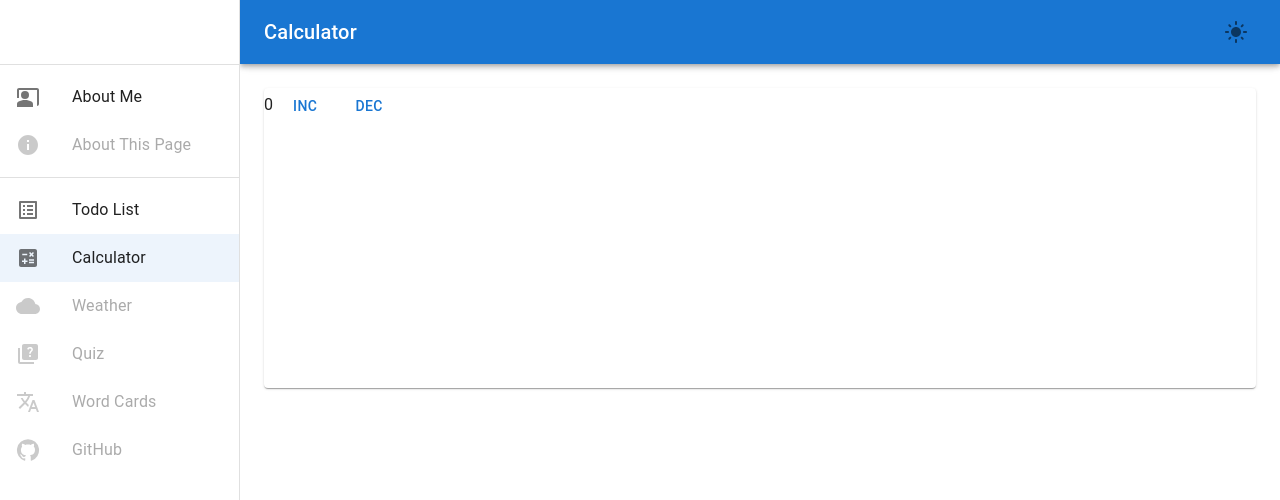
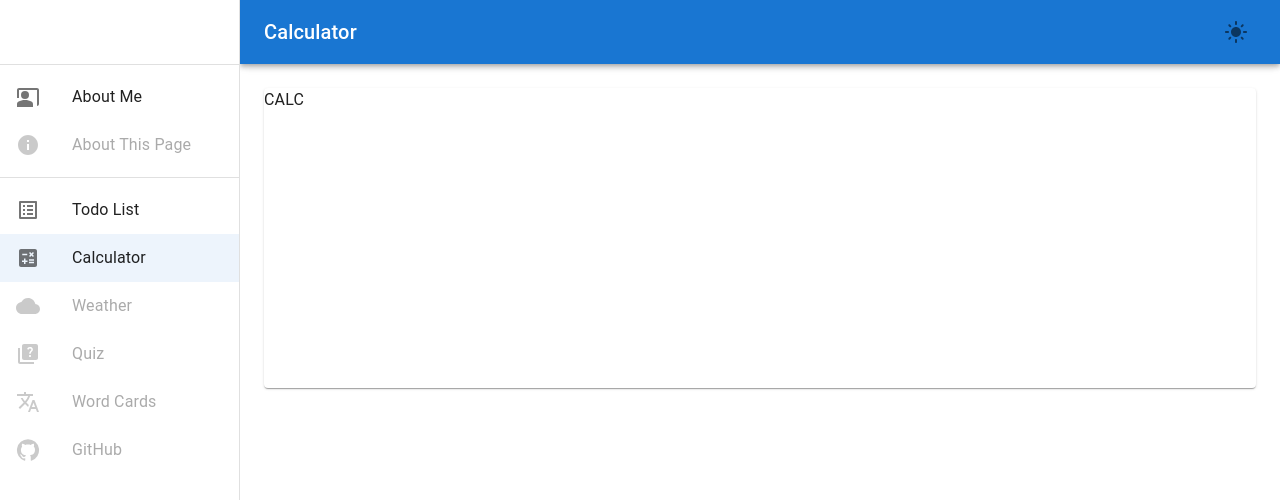
Before and after one commit to MaksimAndreevich/portfolio, a Next.js app: page /calc in a window 1280 px wide. Shown: the top 500 px of the page. Built offline with nearby package versions, Linux system fonts and the light colour scheme.

Commit message:
fixes for vercel build

```diff
--- a/app/lib/stores/interfaces/calcStore.interface.ts
+++ b/app/lib/stores/interfaces/calcStore.interface.ts
@@ -1,4 +1 @@
-
-export default interface ICalcStore {
-
-}
+export default interface ICalcStore {}
--- a/app/ui/Calculator/index.tsx
+++ b/app/ui/Calculator/index.tsx
@@ -1,18 +1,12 @@
 "use client";
-import { Box, Button } from "@mui/material";
+import { Box } from "@mui/material";
 import { observer } from "mobx-react-lite";
 import { useStore } from "../../lib/hooks/useStore";
 
 const Calculator = observer(() => {
   const calcStore = useStore("calcStore");
 
-  return (
-    <Box sx={{ height: 300, width: 300 }}>
-      {calcStore.count}
-      <Button onClick={calcStore.inc}>inc</Button>
-      <Button onClick={calcStore.dec}>dec</Button>
-    </Box>
-  );
+  return <Box sx={{ height: 300, width: 300 }}>CALC</Box>;
 });
 
 export default Calculator;
--- a/tsconfig.json
+++ b/tsconfig.json
@@ -13,7 +13,6 @@
     "isolatedModules": true,
     "jsx": "preserve",
     "incremental": true,
-    "types": ["reflect-metadata"],
     "experimentalDecorators": true,
     "emitDecoratorMetadata": true,
     "plugins": [
```
